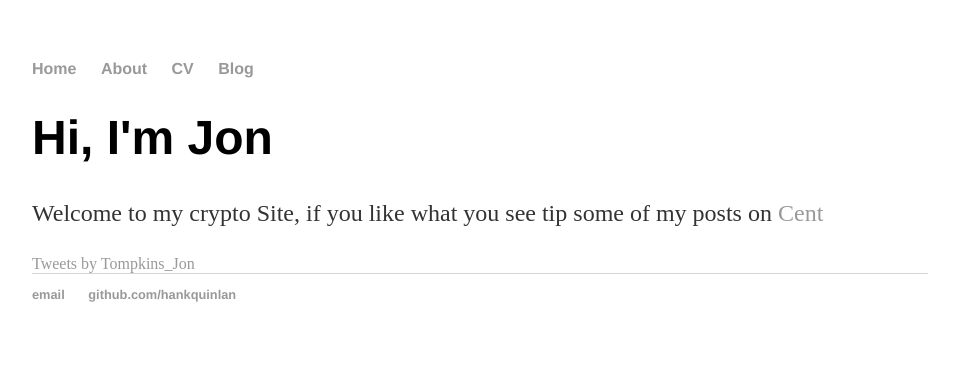
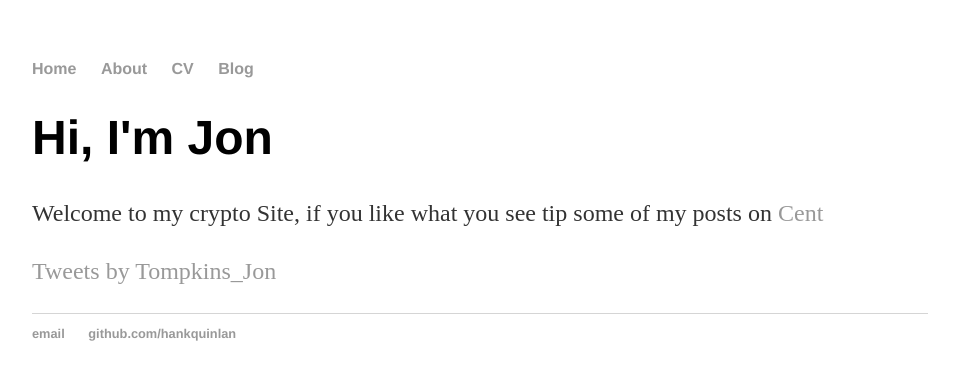
Before and after one commit to jon-tompkins/jon-tompkins.github.io, a Jekyll site: the page built from index.html, in a window 1280 px wide. Shown: the top 380 px of the page, without its empty margins (160-1119 px from the left). Built offline with Jekyll 4.4.1, drawn with Linux system fonts in a browser that asks for light colours; comment, search, counter and statistics services are not loaded.

Commit message:
fix twitter

```diff
--- a/index.html
+++ b/index.html
@@ -5,5 +5,6 @@ title: Jon Tompkins, Cryptonaut
 <div class="blurb">
 	<h1>Hi, I'm Jon</h1>
 	<p>Welcome to my crypto Site, if you like what you see tip some of my posts on <a href="https://beta.cent.co/@jonto">Cent</a></p>
-	<a class="twitter-timeline" href="https://twitter.com/Tompkins_Jon?ref_src=twsrc%5Etfw">Tweets by Tompkins_Jon</a> <script async src="https://platform.twitter.com/widgets.js" charset="utf-8"></script>
+	<p><a class="twitter-timeline" href="https://twitter.com/Tompkins_Jon?ref_src=twsrc%5Etfw">Tweets by Tompkins_Jon</a></p>
+		<p><script async src="https://platform.twitter.com/widgets.js" charset="utf-8"></script></p>
 </div><!-- /.blurb -->
```
